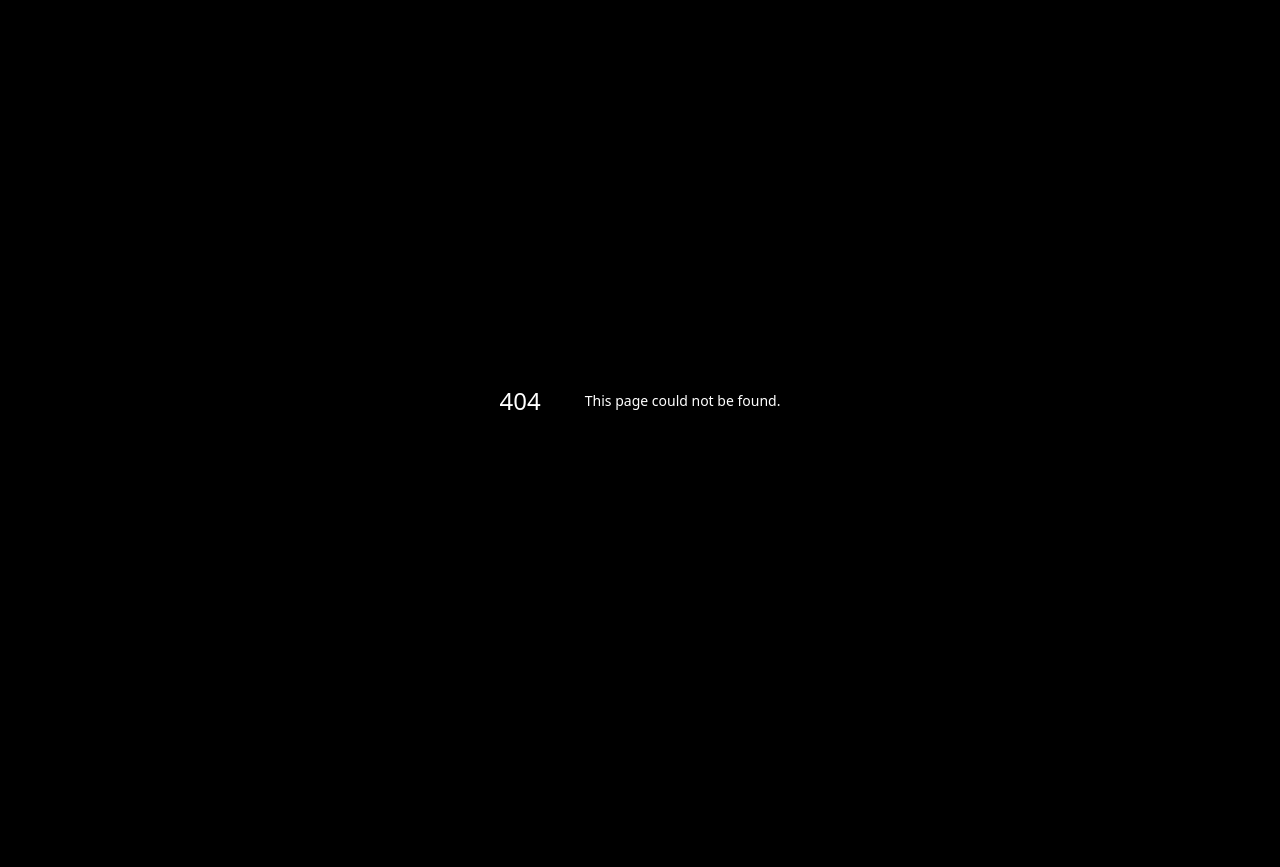
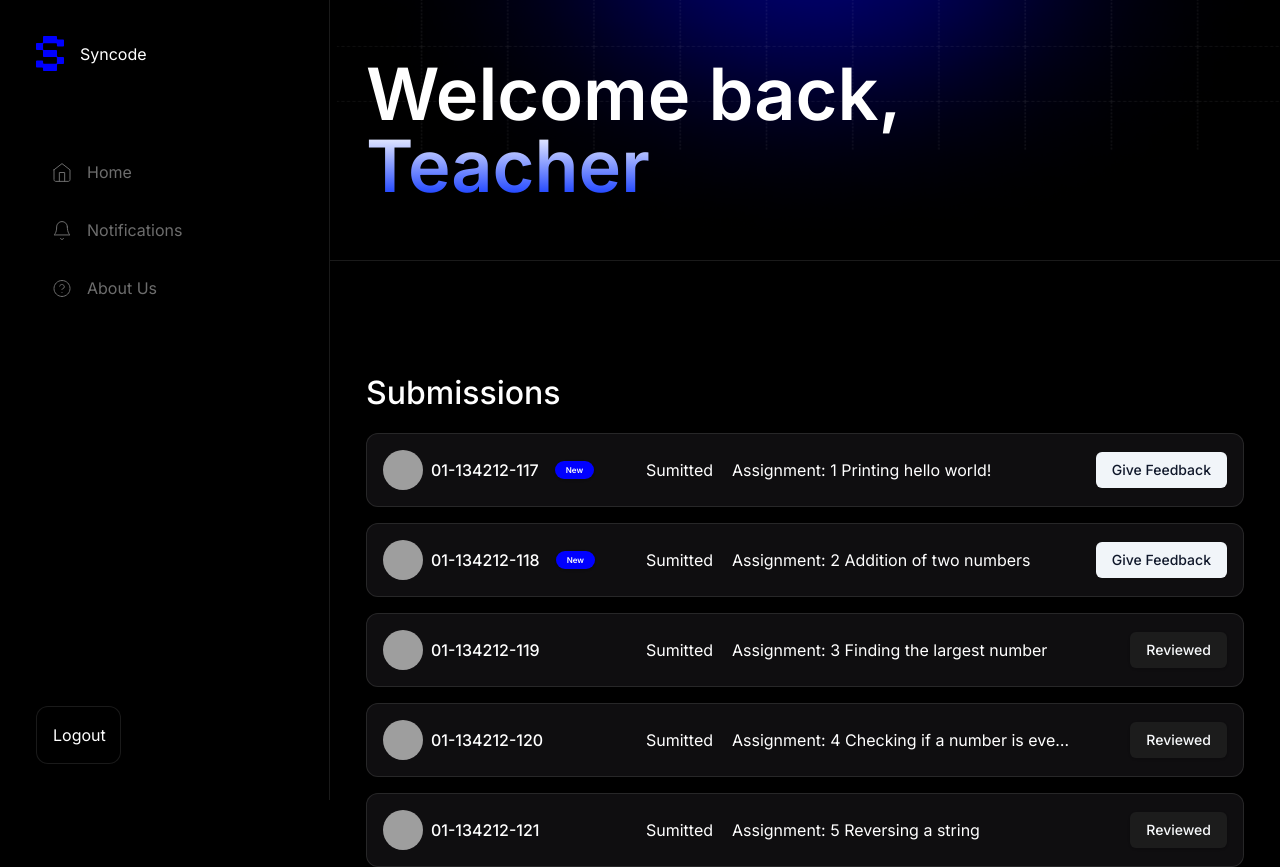
Before and after one commit to MHamzaFarooq/Syncode, a Next.js app: page /admin in a window 1280 px wide. Before the commit this address had no page. Shown: the top 867 px of the page. Before the commit the page ends 800 px from the top, so only its background shows below. Built offline with nearby package versions, Linux system fonts and the light colour scheme; grey boxes are pictures that could not be loaded.

Commit message:
Admin Page Done

```diff
--- a/package.json
+++ b/package.json
@@ -10,6 +10,8 @@
   },
   "dependencies": {
     "@radix-ui/react-accordion": "^1.2.2",
+    "@radix-ui/react-avatar": "^1.1.2",
+    "@radix-ui/react-slot": "^1.1.1",
     "class-variance-authority": "^0.7.1",
     "clsx": "^2.1.1",
     "lucide-react": "^0.468.0",
--- /dev/null
+++ b/src/app/(sidebar)/admin/page.jsx
@@ -0,0 +1,31 @@
+import Card from "@/components/Admin/Card";
+import Image from "next/image";
+import React from "react";
+// import { Button } from "@/components/ui/button"
+
+const Admin = () => {
+  return (
+    <>
+      <div className="w-[330px] p-9"></div>
+      <div className="flex flex-1 flex-col">
+        <div className="h-[261px] w-full relative overflow-hidden border-b border-b-[rgba(255,255,255,0.1)]">
+          <div className="font-semibold text-7xl p-9 h-full flex flex-col justify-center">
+            <div>Welcome back,</div>
+            <div className="bg-gradient-to-b from-white to-[#0630FF] bg-clip-text text-transparent">
+              Teacher
+            </div>
+          </div>
+          <Image
+            className="-z-10"
+            src={"/dashboard-grid2.png"}
+            alt="dashboard-grid"
+            fill
+          />
+        </div>
+        <Card />
+      </div>
+    </>
+  );
+};
+
+export default Admin;
--- /dev/null
+++ b/src/components/Admin/Card.jsx
@@ -0,0 +1,49 @@
+import React from "react";
+import { Button } from "@/components/ui/button";
+import { Avatar, AvatarFallback, AvatarImage } from "../ui/avatar";
+import { Badge } from "../ui/badge";
+import { Submissions } from "@/utils/submissions";
+
+const Card = (props) => {
+  const assignmentMapping = Submissions.map((item, index) => {
+    return (
+      <>
+        <div key={index} className="mt-4 w-full cursor-pointer">
+          <div className="p-4 border border-[rgba(255,255,255,0.1)] rounded-[12px] bg-[#0F0E10] hover:border-[rgba(255,255,255,0.35)]">
+            <div className="flex items-center justify-between">
+              <div className="flex w-[244px] items-center gap-4">
+                <div className="flex items-center gap-2">
+                  <Avatar>
+                    <AvatarImage src="https://github.com/shadcn.png" />
+                    <AvatarFallback>CN</AvatarFallback>
+                  </Avatar>
+                  <h1 className="text-[16px] font-medium">{item.enrollment}</h1>
+                </div>
+                {item.feedback && <Badge variant="default">New</Badge>}
+              </div>
+              <h1>Sumitted</h1>
+              <h1 className="w-[344px] truncate">
+                Assignment: {item.assignmentNo} {item.assignmentDesc}
+              </h1>
+              <div className="w-[132px] flex justify-end">
+                {item.feedback ? (
+                  <Button variant="secondary">Give Feedback</Button>
+                ) : (
+                  <Button variant="default">Reviewed</Button>
+                )}
+              </div>
+            </div>
+          </div>
+        </div>
+      </>
+    );
+  });
+  return (
+    <div className="mt-[72px] p-9">
+      <h1 className="text-[32px] font-medium h-[48px]">Submissions</h1>
+      {assignmentMapping}
+    </div>
+  );
+};
+
+export default Card;
--- /dev/null
+++ b/src/components/ui/avatar.jsx
@@ -0,0 +1,35 @@
+"use client"
+
+import * as React from "react"
+import * as AvatarPrimitive from "@radix-ui/react-avatar"
+
+import { cn } from "@/lib/utils"
+
+const Avatar = React.forwardRef(({ className, ...props }, ref) => (
+  <AvatarPrimitive.Root
+    ref={ref}
+    className={cn("relative flex h-10 w-10 shrink-0 overflow-hidden rounded-full", className)}
+    {...props} />
+))
+Avatar.displayName = AvatarPrimitive.Root.displayName
+
+const AvatarImage = React.forwardRef(({ className, ...props }, ref) => (
+  <AvatarPrimitive.Image
+    ref={ref}
+    className={cn("aspect-square h-full w-full", className)}
+    {...props} />
+))
+AvatarImage.displayName = AvatarPrimitive.Image.displayName
+
+const AvatarFallback = React.forwardRef(({ className, ...props }, ref) => (
+  <AvatarPrimitive.Fallback
+    ref={ref}
+    className={cn(
+      "flex h-full w-full items-center justify-center rounded-full bg-muted",
+      className
+    )}
+    {...props} />
+))
+AvatarFallback.displayName = AvatarPrimitive.Fallback.displayName
+
+export { Avatar, AvatarImage, AvatarFallback }
--- /dev/null
+++ b/src/components/ui/badge.jsx
@@ -0,0 +1,32 @@
+import * as React from "react";
+import { cva } from "class-variance-authority";
+
+import { cn } from "@/lib/utils";
+
+const badgeVariants = cva(
+  "inline-flex items-center rounded-xl border px-2.5 py-0.5 text-[8px] font-semibold transition-colors focus:outline-none focus:ring-2 focus:ring-ring focus:ring-offset-2",
+  {
+    variants: {
+      variant: {
+        default:
+          "border-transparent bg-[#0000FF] text-primary-foreground shadow",
+        secondary:
+          "border-transparent bg-secondary text-secondary-foreground hover:bg-secondary/80",
+        destructive:
+          "border-transparent bg-destructive text-destructive-foreground shadow hover:bg-destructive/80",
+        outline: "text-foreground",
+      },
+    },
+    defaultVariants: {
+      variant: "default",
+    },
+  }
+);
+
+function Badge({ className, variant, ...props }) {
+  return (
+    <div className={cn(badgeVariants({ variant }), className)} {...props} />
+  );
+}
+
+export { Badge, badgeVariants };
--- /dev/null
+++ b/src/components/ui/button.jsx
@@ -0,0 +1,51 @@
+import * as React from "react";
+import { Slot } from "@radix-ui/react-slot";
+import { cva } from "class-variance-authority";
+
+import { cn } from "@/lib/utils";
+
+const buttonVariants = cva(
+  "inline-flex items-center justify-center gap-2 whitespace-nowrap rounded-md text-sm font-medium transition-colors focus-visible:outline-none focus-visible:ring-1 focus-visible:ring-ring disabled:pointer-events-none disabled:opacity-50 [&_svg]:pointer-events-none [&_svg]:size-4 [&_svg]:shrink-0",
+  {
+    variants: {
+      variant: {
+        default:
+          "bg-[#1C1C1C] text-primary-foreground shadow hover:bg-primary/90",
+        destructive:
+          "bg-destructive text-destructive-foreground shadow-sm hover:bg-destructive/90",
+        outline:
+          "border border-input bg-background shadow-sm hover:bg-accent hover:text-accent-foreground",
+        secondary:
+          "bg-secondary text-secondary-foreground shadow-sm hover:bg-secondary/80",
+        ghost: "hover:bg-accent hover:text-accent-foreground",
+        link: "text-primary underline-offset-4 hover:underline",
+      },
+      size: {
+        default: "h-9 px-4 py-2",
+        sm: "h-8 rounded-md px-3 text-xs",
+        lg: "h-10 rounded-md px-8",
+        icon: "h-9 w-9",
+      },
+    },
+    defaultVariants: {
+      variant: "default",
+      size: "default",
+    },
+  }
+);
+
+const Button = React.forwardRef(
+  ({ className, variant, size, asChild = false, ...props }, ref) => {
+    const Comp = asChild ? Slot : "button";
+    return (
+      <Comp
+        className={cn(buttonVariants({ variant, size, className }))}
+        ref={ref}
+        {...props}
+      />
+    );
+  }
+);
+Button.displayName = "Button";
+
+export { Button, buttonVariants };
--- /dev/null
+++ b/src/utils/submissions.js
@@ -0,0 +1,38 @@
+export const Submissions = [
+  {
+    enrollment: "01-134212-117",
+    assignmentNo: 1,
+    assignmentDesc: "Printing hello world!",
+    feedback: true,
+  },
+  {
+    enrollment: "01-134212-118",
+    assignmentNo: 2,
+    assignmentDesc: "Addition of two numbers",
+    feedback: true,
+  },
+  {
+    enrollment: "01-134212-119",
+    assignmentNo: 3,
+    assignmentDesc: "Finding the largest number",
+    feedback: false,
+  },
+  {
+    enrollment: "01-134212-120",
+    assignmentNo: 4,
+    assignmentDesc: "Checking if a number is even or odd",
+    feedback: false,
+  },
+  {
+    enrollment: "01-134212-121",
+    assignmentNo: 5,
+    assignmentDesc: "Reversing a string",
+    feedback: false,
+  },
+  {
+    enrollment: "01-134212-122",
+    assignmentNo: 6,
+    assignmentDesc: "Calculating the factorial of a number",
+    feedback: false,
+  },
+];
```
Also changed, not shown: 1 other file (tests, documents, lock files or other folders).
